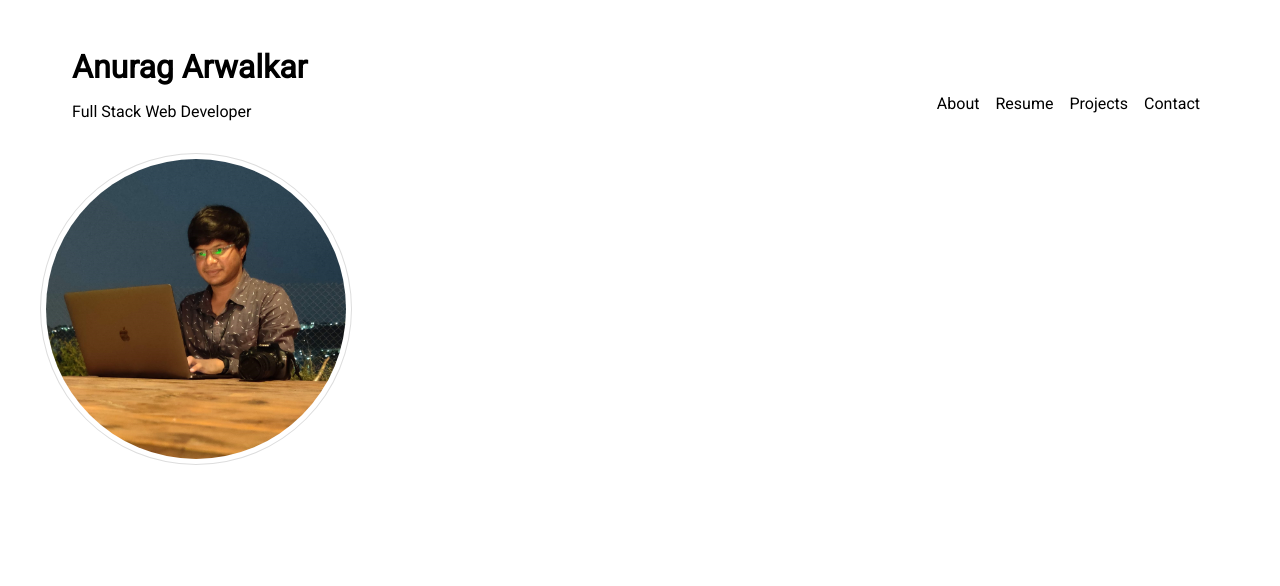
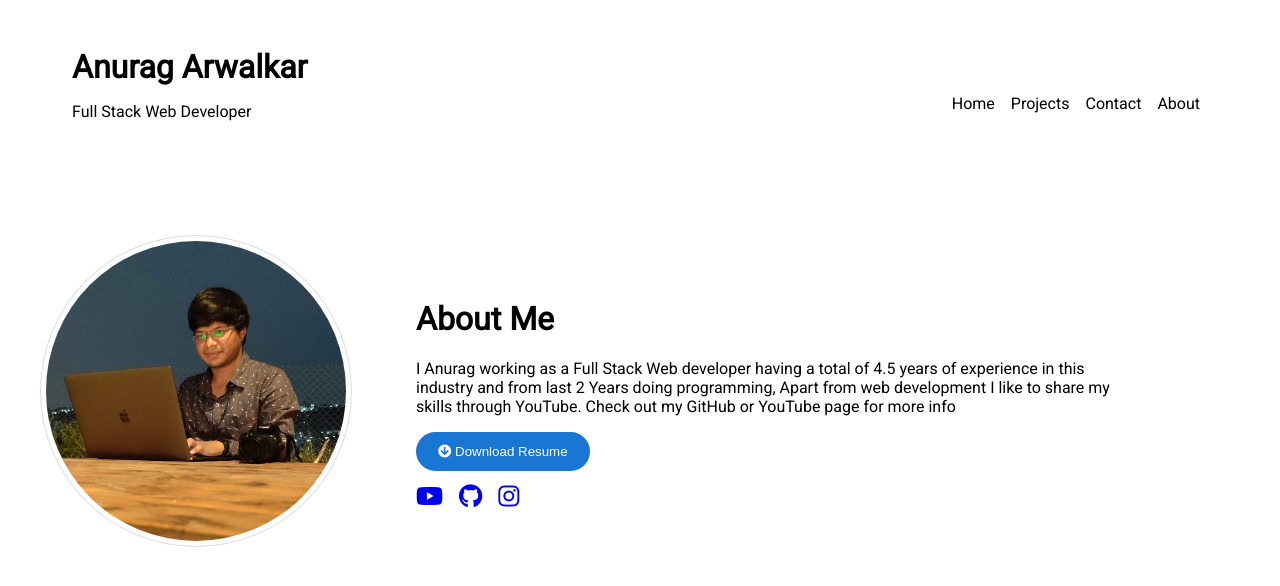
Before and after one commit to anuragarwalkar/anuragarwalkar.github.io, a React (Create React App) app: page /about in a window 1280 px wide. Shown: the top 586 px of the page. Built offline with nearby package versions, Linux system fonts and the light colour scheme.

Commit message:
added links

```diff
--- a/package.json
+++ b/package.json
@@ -4,6 +4,7 @@
   "private": true,
   "homepage": "https://anuragarwalkar.github.io/anuragarwalkar",
   "dependencies": {
+    "@fortawesome/fontawesome-free": "^5.1.0-9",
     "@testing-library/jest-dom": "^4.2.4",
     "@testing-library/react": "^9.5.0",
     "@testing-library/user-event": "^7.2.1",
@@ -11,9 +12,11 @@
     "@types/node": "^12.12.50",
     "@types/react": "^16.9.42",
     "@types/react-dom": "^16.9.8",
+    "@types/react-router-dom": "^5.1.5",
     "node-sass": "^4.14.1",
     "react": "^16.13.1",
     "react-dom": "^16.13.1",
+    "react-router-dom": "^5.2.0",
     "react-scripts": "3.4.1",
     "typescript": "^3.7.5"
   },
--- a/src/App.tsx
+++ b/src/App.tsx
@@ -2,14 +2,17 @@ import React, { Component } from 'react';
 import Navbar from './Components/Navbar/Navbar';
 import Footer from './Components/Footer/Footer';
 import About from './Components/About/About';
+import { Route } from 'react-router-dom';
+import Contact from './Components/Contact/Contact';
 
 class App extends Component {
   render() {
     return (
       <div>
-       <Navbar></Navbar>
-       <About></About>
-       <Footer></Footer>
+        <Navbar></Navbar>
+        <Route exact path="/about" component={About} />
+        <Route exact path="/contact" component={Contact} />
+        <Footer></Footer>
       </div>
     );
   }
--- a/src/components/About/About.jsx
+++ b/src/components/About/About.jsx
@@ -1,15 +1,48 @@
-import React from 'react';
-import './About.scss';
-import myPhoto from '../../Assets/images/anurag_arwalkar.jpg';
+import React from "react";
+import "./About.scss";
+import myPhoto from "../../Assets/images/anurag_arwalkar.jpg";
 
 const About = () => {
-    return (
-        <div className="about">
-            <div className="about__photo">
-                <img src={myPhoto} alt="Anurag Arwalkar"/>
-            </div>
+  return (
+    <div className="about">
+      <div className="about__photo">
+        <img src={myPhoto} alt="Anurag Arwalkar" />
+      </div>
+      <div className="about__info">
+        <h1>About Me</h1>
+        <p>
+          I Anurag working as a Full Stack Web developer having a total of 4.5
+          years of experience in this industry and from last 2 Years doing
+          programming, Apart from web development I like to share my skills
+          through YouTube. Check out my GitHub or YouTube page for more info
+        </p>
+        <button className="about__info--download-btn btn"><i className="fas fa-arrow-circle-down"></i> Download Resume</button>
+        <div style={{marginTop:'1rem'}}>
+          <a
+            href="https:/www.youtube.com/anuragcreation7/"
+            rel="noopener noreferrer"
+            target="_blank"
+          >
+            <i className="fab fa-youtube fa-lg"></i>
+          </a>
+          <a
+            href="https://www.instagram.com/anuragarwalkar/"
+            rel="noopener noreferrer"
+            target="_blank"
+          >
+            <i className="fab fa-github fa-lg"></i>
+          </a>
+          <a
+            href="https://www.instagram.com/anuragarwalkar/"
+            rel="noopener noreferrer"
+            target="_blank"
+          >
+            <i className="fab fa-instagram fa-lg"></i>
+          </a>
         </div>
-    )
-}
+      </div>
+    </div>
+  );
+};
 
 export default About;
--- a/src/components/About/About.scss
+++ b/src/components/About/About.scss
@@ -1,5 +1,11 @@
 .about {
-    .about__photo {
+    display: flex;
+    justify-content: flex-start;
+    height: 30rem;
+    align-items: center;
+
+
+    &__photo {
         img {
             border: 1px solid #ddd;
             border-radius: 50%;
@@ -7,4 +13,19 @@
             width: 300px;
         }
     }
+
+    &__info {
+        margin-left: 4rem;
+        width: 60%;
+
+        &--download-btn:hover {
+            transition-delay: 0.3s;
+            background-color: #115293;
+        }
+
+        .fab {
+            font-size: 1.5rem;
+            margin-right: 1rem;
+        }
+    }
 }
--- /dev/null
+++ b/src/components/Contact/Contact.tsx
@@ -0,0 +1,11 @@
+import React from 'react';
+
+const Contact = () => {
+    return (
+        <div>
+            contact me
+        </div>
+    )
+}
+
+export default Contact;
--- a/src/components/Navbar/Navbar.scss
+++ b/src/components/Navbar/Navbar.scss
@@ -15,11 +15,14 @@
 
         &__nav-link {
             padding: 0.5rem;
+            text-decoration: none;
+            color: black;
         }
         &__nav-link:hover {
             cursor: pointer;
             border-radius: 2px;
-            background: #F5F5F5;
+            background-color: #1976D2;
+            color: #fff;
         }
     }
 }
--- a/src/components/Navbar/Navbar.tsx
+++ b/src/components/Navbar/Navbar.tsx
@@ -1,5 +1,6 @@
 import React from 'react';
 import './Navbar.scss';
+import { Link } from 'react-router-dom';
 
 const Navbar = () => {
     return (
@@ -10,10 +11,10 @@ const Navbar = () => {
         </div>
 
         <div className="navbar__menu">
-            <div className="navbar__menu__nav-link">About</div>
-            <div className="navbar__menu__nav-link">Resume</div>
-            <div className="navbar__menu__nav-link">Projects</div>
-            <div className="navbar__menu__nav-link">Contact</div>
+            <Link to="/" className="navbar__menu__nav-link">Home</Link>
+            <Link to="/projects" className="navbar__menu__nav-link">Projects</Link>
+            <Link to="/contact" className="navbar__menu__nav-link">Contact</Link>
+            <Link to="/about" className="navbar__menu__nav-link">About</Link>
         </div>
 
         </div>
--- a/src/index.scss
+++ b/src/index.scss
@@ -5,3 +5,13 @@ body {
     margin: auto;
     padding: 0;
 }
+
+.btn {
+    background-color: #1976D2;
+    color: white;
+    border: none;
+    cursor: pointer;
+    padding: 12px 22px;
+    border-radius: 100px;
+    outline: none;
+}
--- a/src/index.tsx
+++ b/src/index.tsx
@@ -3,10 +3,14 @@ import ReactDOM from 'react-dom';
 import './index.scss';
 import App from './App';
 import * as serviceWorker from './serviceWorker';
+import '@fortawesome/fontawesome-free/css/all.css';
+import { BrowserRouter as Router } from 'react-router-dom';
 
 ReactDOM.render(
   <React.StrictMode>
+    <Router>
     <App />
+    </Router>
   </React.StrictMode>,
   document.getElementById('root')
 );
```
Also changed, not shown: src/Assets/images/anurag_arwalkar.jpg, 1 other file (tests, documents, lock files or other folders).
